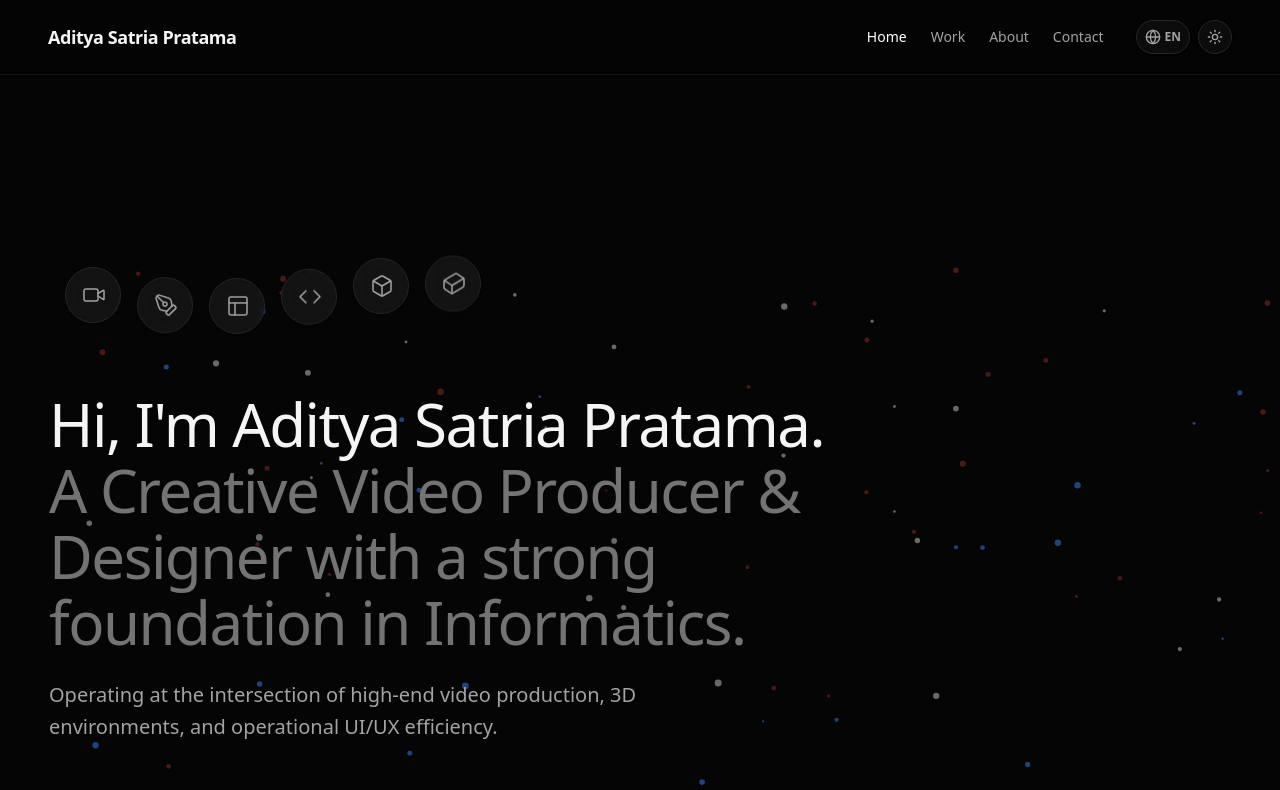
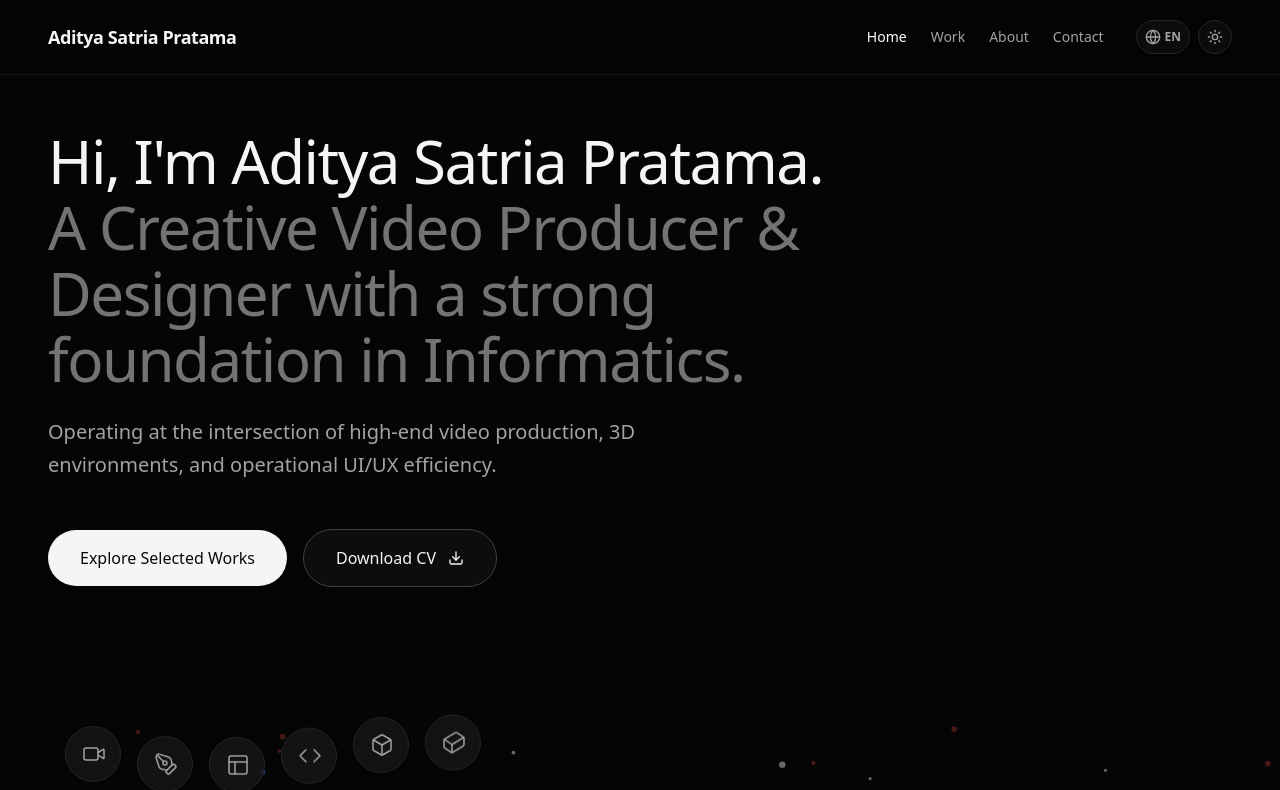
Before and after one commit to Adityasat23/portfolio, a Next.js app: page / in a window 1280 px wide. Shown: the top 790 px of the page. Built offline with nearby package versions, Linux system fonts and the light colour scheme.

Commit message:
UPDATEPORTO

```diff
--- a/app/page.tsx
+++ b/app/page.tsx
@@ -54,7 +54,27 @@ export default function Home() {
       animate="visible"
       className="relative z-10 flex flex-col items-start w-full max-w-4xl pointer-events-none"
     >
+      {/* ... Icon Wave ... */}
 
+      {/* 3. Gunakan t() untuk mengganti teks berdasarkan bahasa */}
+      <h1 className="text-4xl md:text-6xl font-medium text-neutral-900 dark:text-neutral-100 tracking-tight leading-[1.1] max-w-4xl">
+        {t("hero.title")} <br/>
+        <span className="text-neutral-400 dark:text-neutral-500">{t("hero.subtitle")}</span>
+      </h1>
+
+      <motion.p variants={textRevealItem} className="mt-6 text-lg md:text-xl text-neutral-500 dark:text-neutral-400 max-w-2xl leading-relaxed">
+        {t("hero.description")}
+      </motion.p>
+
+      {/* Call to Action & Download CV */}
+      <motion.div variants={textRevealItem} className="mt-12 flex flex-col sm:flex-row items-center gap-4 pointer-events-auto">
+        <Link href="/work" className="flex items-center justify-center gap-2 px-8 py-4 bg-neutral-900 dark:bg-neutral-100 text-white dark:text-neutral-950 font-medium rounded-full hover:scale-105 transition-transform duration-300 shadow-lg">
+          {t("btn.explore")}
+        </Link>
+        <a href="/CV_ADITYA_SATRIA_PRATAMA.pdf" download className="flex items-center justify-center gap-2 px-8 py-4 bg-white/50 dark:bg-neutral-900/50 backdrop-blur-md text-neutral-900 dark:text-neutral-100 font-medium rounded-full border border-neutral-300 dark:border-neutral-700 hover:bg-white dark:hover:bg-neutral-800 transition-colors duration-300">
+          {t("btn.downloadCV")} <Download className="w-4 h-4 ml-1" />
+        </a>
+      </motion.div>
     </motion.div>
 
       {/* 1. HERO SECTION (ANTIGRAVITY STYLE + CV DOWNLOAD) */}
```
